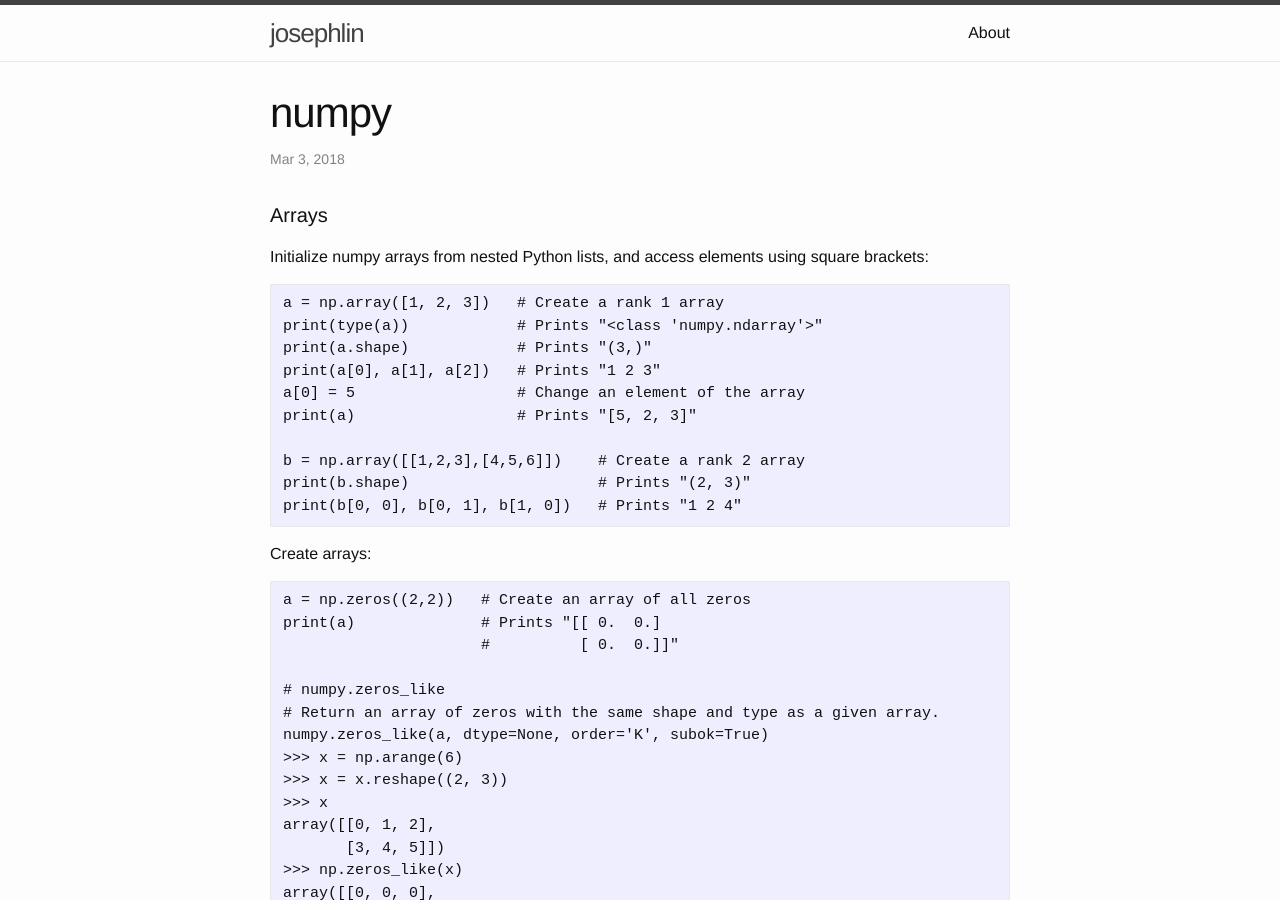
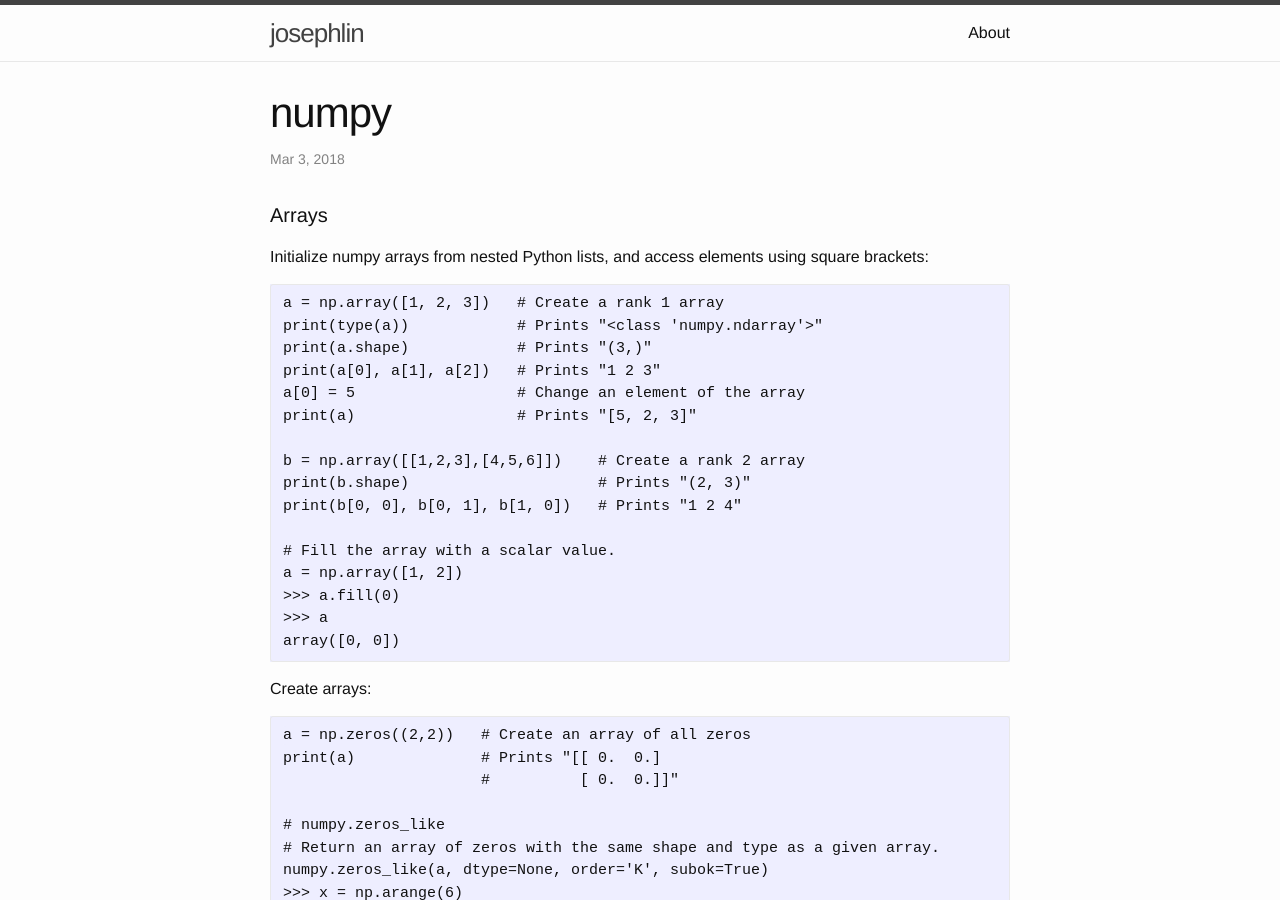
Before and after one commit to josephstalin117/josephstalin117.github.io, a Jekyll site: the page built from _posts/2018-3-3-numpy.markdown, in a window 1280 px wide and 900 px high. Built offline with Jekyll 4.4.1, drawn with Linux system fonts in a browser that asks for light colours; some of the changed text lies outside the part shown.

Commit message:
update numpy & docker

````diff
--- a/_posts/2018-3-3-numpy.markdown
+++ b/_posts/2018-3-3-numpy.markdown
@@ -19,6 +19,12 @@ print(a)                  # Prints "[5, 2, 3]"
 b = np.array([[1,2,3],[4,5,6]])    # Create a rank 2 array
 print(b.shape)                     # Prints "(2, 3)"
 print(b[0, 0], b[0, 1], b[1, 0])   # Prints "1 2 4"
+
+# Fill the array with a scalar value.
+a = np.array([1, 2])
+>>> a.fill(0)
+>>> a
+array([0, 0])
 ```
 
 Create arrays:
@@ -350,13 +356,12 @@ a1=mat(a1)
 a1.I
 ```
 
-创建一个3*3的零矩阵，矩阵这里zeros函数的参数是一个tuple类型(3,3)
+创建一个`3*3`的零矩阵，矩阵这里zeros函数的参数是一个tuple类型(3,3)
 ```
 #matrix([[ 0.,  0.,  0.],
 #        [ 0.,  0.,  0.],
 #        [ 0.,  0.,  0.]])
 mat(zeros((3,3)))
-
 
 ```
 
@@ -411,6 +416,14 @@
 array([1, 1, 1])
 >>> np.argmax(a, axis=1)
 array([2, 2])
+```
+
+numpy.clip
+```
+# Clip (limit) the values in an array.
+>>> a = np.arange(10)
+>>> np.clip(a, 1, 8)
+array([1, 1, 2, 3, 4, 5, 6, 7, 8, 8])
 ```
 
 numpy.reshape
````
Also changed, not shown: _posts/2018-4-30-docker.markdown (+8 -0 lines).
